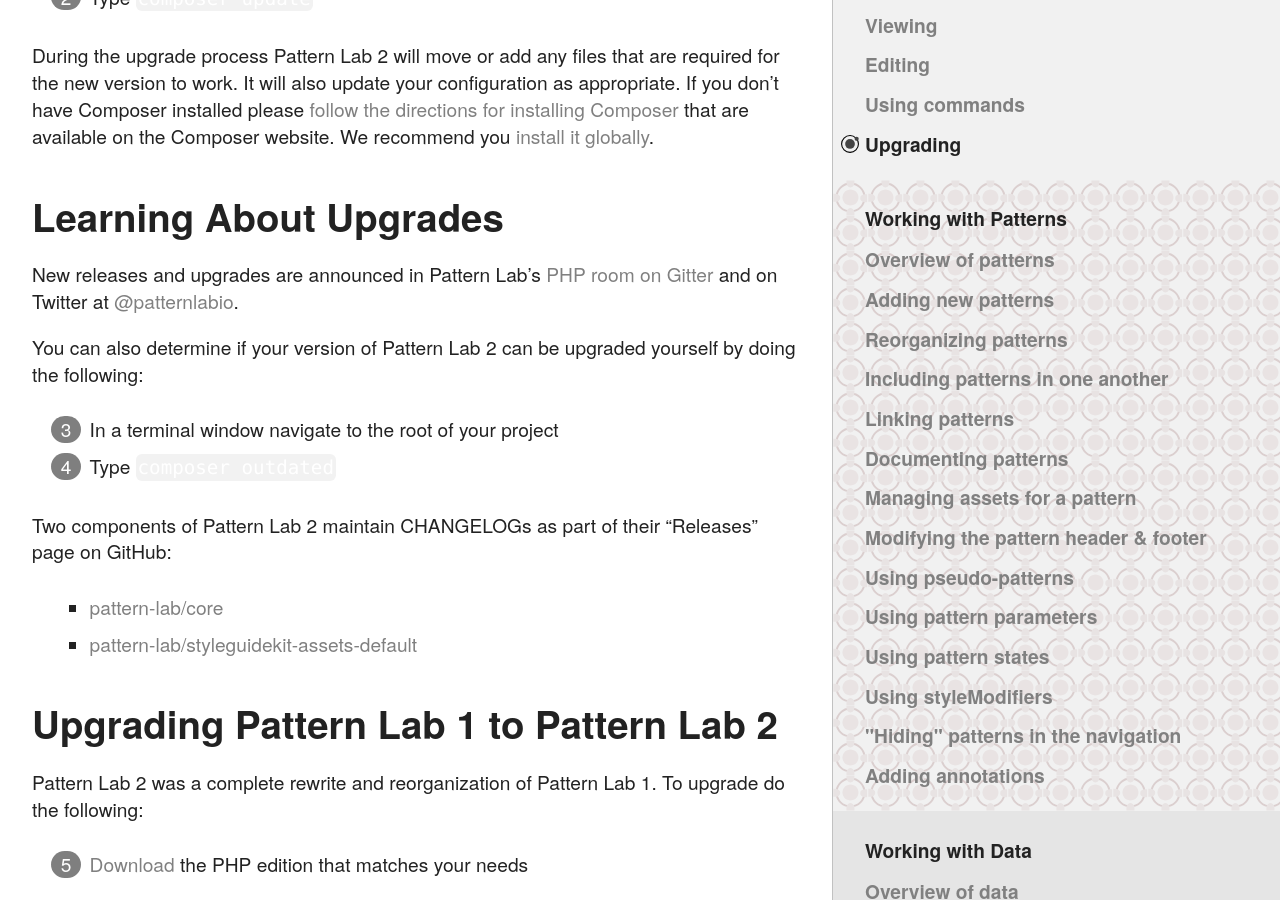
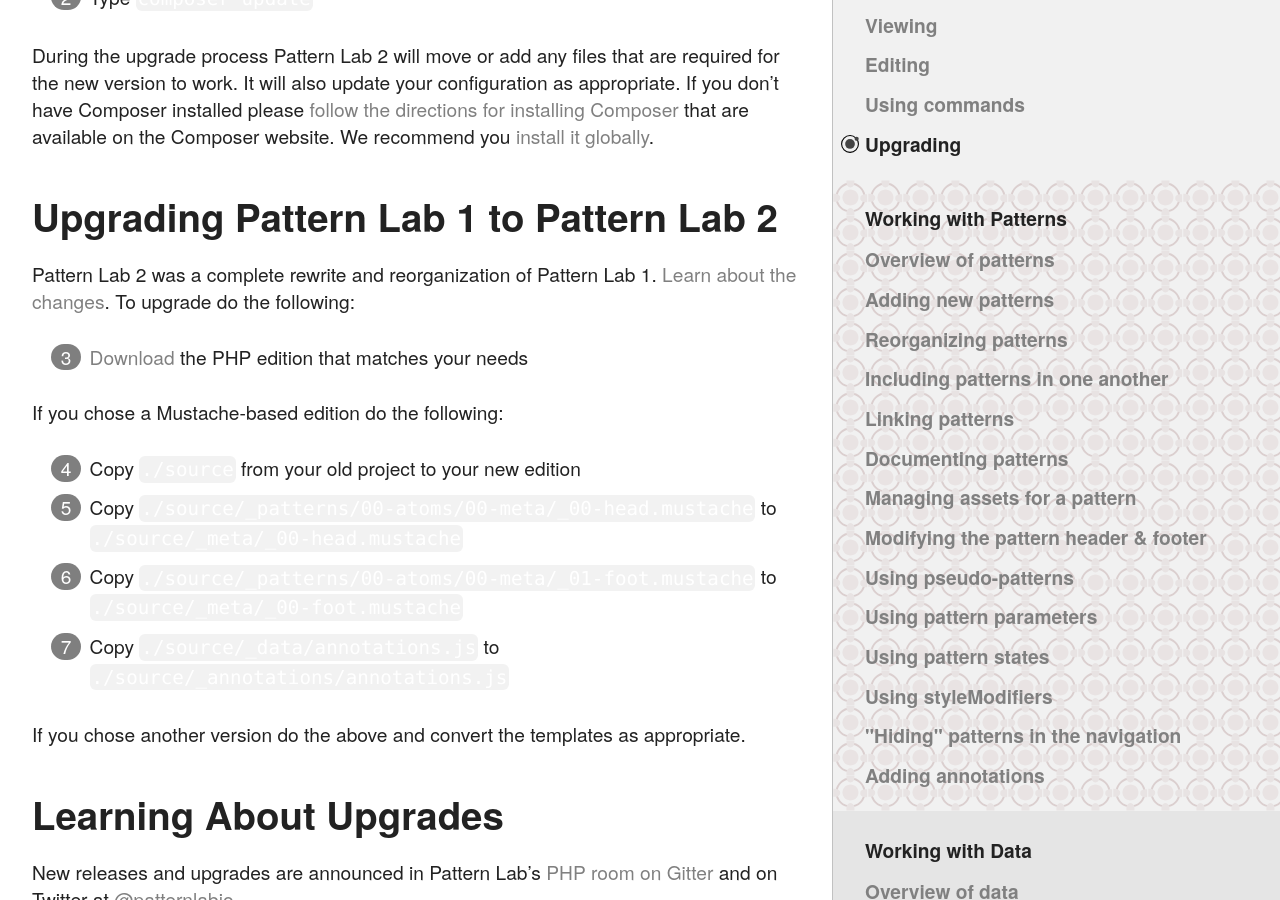
Before and after one commit to pattern-lab/website, a Jekyll site: the page built from docs/upgrading.md, in a window 1280 px wide and 900 px high, scrolled down 674 px. Built offline with Jekyll 4.4.1, drawn with Linux system fonts in a browser that asks for light colours; some of the changed lines change nothing that is shown; some of the changed text lies outside the part shown.

Commit message:
adding a list of changes between PL1 and PL2. non-exhaustive

```diff
--- /dev/null
+++ b/docs/changes-1-to-2.md
@@ -0,0 +1,80 @@
+---
+layout: docs
+title: Pattern Lab 1 to Pattern Lab 2 Changes | Pattern Lab
+heading: Pattern Lab 1 to Pattern Lab 2 Changes
+languages:
+- language: php
+- language: node
+---
+
+<!--- start php -->
+
+<div class="tabs__panel" id="php">
+<h2 class="language-title">php</h2>
+
+{% capture m %}
+
+With Pattern Lab 2 in development for almost two years many under-the-hood changes have been implemented. For the most part a Pattern Lab 1 project should work with minimal changes in Pattern Lab 2. Here is a non-exhaustive list of new features in Pattern Lab 2:
+
+* complete rebuilding of core
+* support for Composer
+* support for more template languages (_currently Mustache and Twig_)
+* support for StarterKits allowing separation of a team's unique needs from Pattern Lab proper
+* event notification system, getters, setters, and a clean install process to allow for plugins
+* redesigned and rebuilt modal view
+* redesigned and rebuilt styleguide view
+* multi-source directory support
+* support for YAML in global data, pattern-specific data, and pseudo-patterns
+* can have multiple JSON/YAML files in `./_data/`
+* support for JSON/YAML linting to find errors
+* can set multiple classes using the style modifier
+* can use link.[pattern-name] within data to link to other patterns
+* pattern parameters support simple lists
+* pattern parameters act more like mustache (_but not exactly!_)
+* patternParameters can over listItem loop numbers
+* global pattern header and footer is now in `./source/_meta`
+* upgraded console utility
+* patterns and pattern subtypes can be documented in the styleguide by using `[pattern-name].md` or `[pattern-subtype].md`
+* view all pages for pattern sub-types
+* annotations can be defined using Markdown
+* patterns can be exported minus Pattern Lab mark-up
+* can hide individual patterns from "view all" view still available via the nav
+* can set a pattern to be the default pattern when loading Pattern Lab
+* can turn on modal view by default
+* implemented server
+* sayings can now be defined in the config
+* install process that makes it easier to install various components
+
+These are the features of Pattern Lab 1 that have become plugins:
+
+* Automatic Browser Reload
+
+These are the features of Pattern Lab 1 that have been removed in Pattern Lab 2:
+
+* QR Code Generator
+* Page Follow
+* MQs
+
+{% endcapture %}
+{{ m | markdownify }}
+
+</div>
+
+<!--- end php -->
+
+
+<!--- start node-->
+
+<div class="tabs__panel" id="node">
+<h2 class="language-title">node</h2>
+
+{% capture m %}
+
+
+The list of features is coming soon.
+
+{% endcapture %}
+{{ m | markdownify }}
+
+</div>
+<!--- end node -->
--- a/docs/upgrading.md
+++ b/docs/upgrading.md
@@ -20,6 +20,21 @@
 
 During the upgrade process Pattern Lab 2 will move or add any files that are required for the new version to work. It will also update your configuration as appropriate. If you don't have Composer installed please [follow the directions for installing Composer](https://getcomposer.org/doc/00-intro.md#installation-linux-unix-osx) that are available on the Composer website. We recommend you [install it globally](https://getcomposer.org/doc/00-intro.md#globally).
 
+## Upgrading Pattern Lab 1 to Pattern Lab 2
+
+Pattern Lab 2 was a complete rewrite and reorganization of Pattern Lab 1. [Learn about the changes](/docs/changes-1-to-2.html). To upgrade do the following:
+
+1. [Download](http://patternlab.io/download.html) the PHP edition that matches your needs
+
+If you chose a Mustache-based edition do the following:
+
+1. Copy `./source` from your old project to your new edition
+2. Copy `./source/_patterns/00-atoms/00-meta/_00-head.mustache` to `./source/_meta/_00-head.mustache`
+3. Copy `./source/_patterns/00-atoms/00-meta/_01-foot.mustache` to `./source/_meta/_00-foot.mustache`
+4. Copy `./source/_data/annotations.js` to `./source/_annotations/annotations.js`
+
+If you chose another version do the above and convert the templates as appropriate.
+
 ## Learning About Upgrades
 
 New releases and upgrades are announced in Pattern Lab's [PHP room on Gitter](https://gitter.im/pattern-lab/php) and on Twitter at [@patternlabio](https://twitter.com/patternlabio).
@@ -34,20 +49,6 @@
 * [pattern-lab/core](https://github.com/pattern-lab/patternlab-php-core/releases)
 * [pattern-lab/styleguidekit-assets-default](https://github.com/pattern-lab/styleguidekit-assets-default/releases)
 
-## Upgrading Pattern Lab 1 to Pattern Lab 2
-
-Pattern Lab 2 was a complete rewrite and reorganization of Pattern Lab 1. To upgrade do the following:
-
-1. [Download](http://patternlab.io/download.html) the PHP edition that matches your needs
-
-If you chose a Mustache-based edition do the following:
-
-1. Copy `./source` from your old project to your new edition
-2. Copy `./source/_patterns/00-atoms/00-meta/_00-head.mustache` to `./source/_meta/_00-head.mustache`
-3. Copy `./source/_patterns/00-atoms/00-meta/_01-foot.mustache` to `./source/_meta/_00-foot.mustache`
-4. Copy `./source/_data/annotations.js` to `./source/_annotations/annotations.js`
-
-If you chose another version do the above and convert the templates as appropriate.
 
 {% endcapture %}
 {{ m | markdownify }}
```
